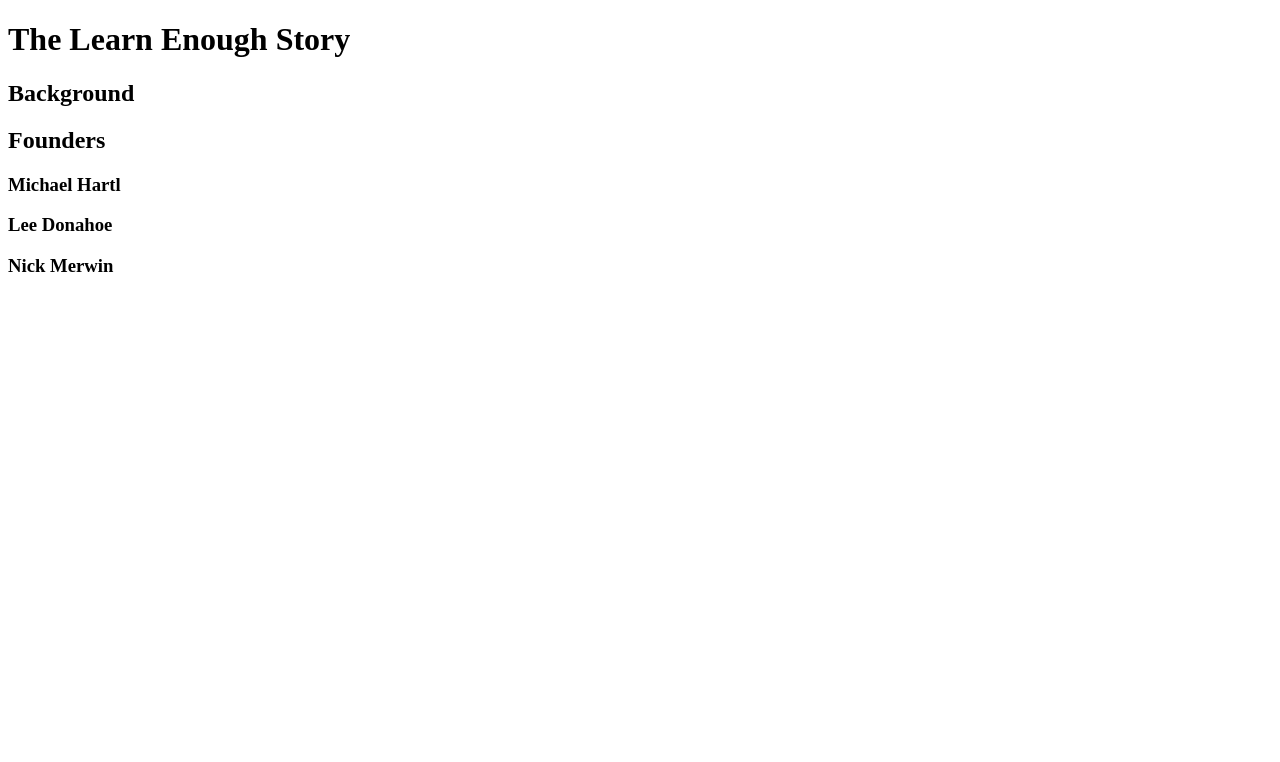
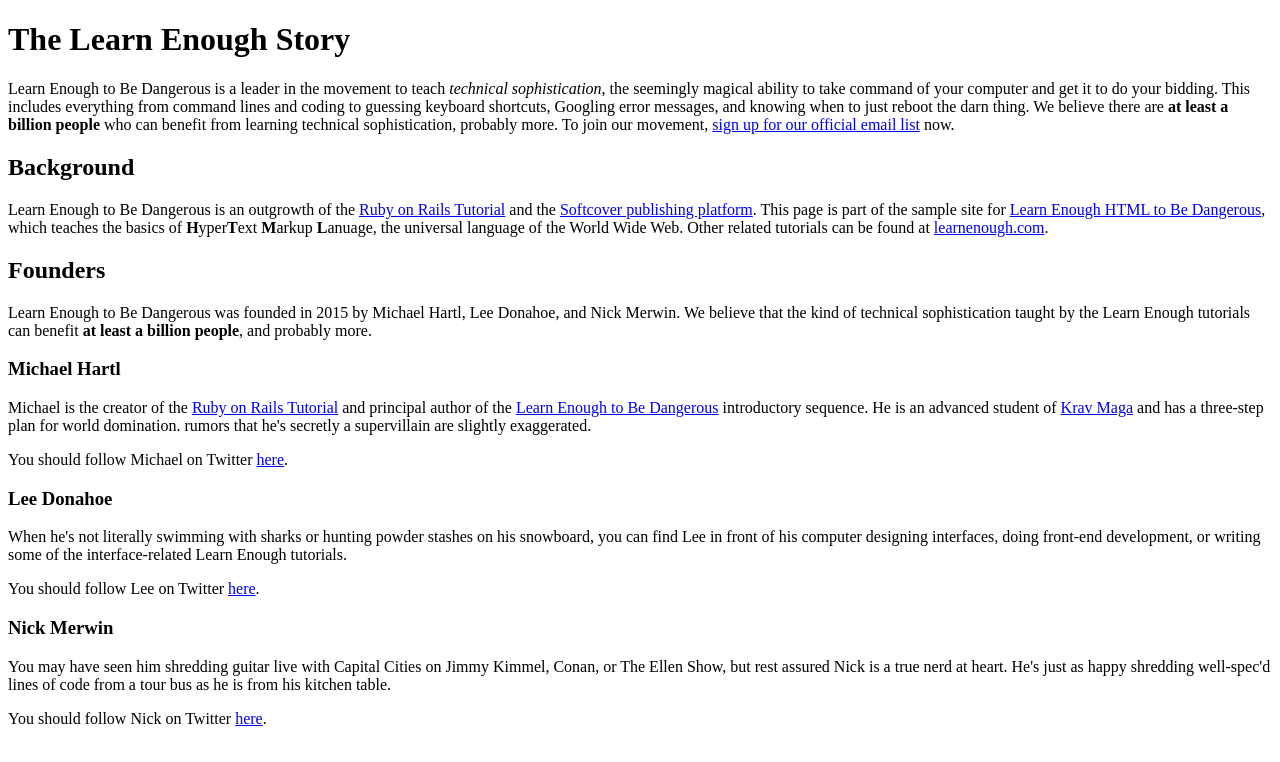
Before and after one commit to rogarithm/sample-website, a plain HTML site: page index.html in a window 1280 px wide. Drawn offline with Linux system fonts and the light colour scheme.

Commit message:
code for 2.3 links

```diff
--- a/index.html
+++ b/index.html
@@ -7,10 +7,51 @@
 	<body>
 
 		<h1>The Learn Enough Story</h1>
+
+		<p>
+		Learn Enough to Be Dangerous is a leader in the movement to teach <em>technical sophistication</em>, the seemingly magical ability to take command of your computer and get it to do your bidding. This includes everything from command lines and coding to guessing keyboard shortcuts, Googling error messages, and knowing when to just reboot the darn thing. We believe there are <strong>at least a billion people</strong> who can benefit from learning technical sophistication, probably more. To join our movement, <a href="https://learnenough.com/email">sign up for our official email list</a> now.
+		</p>
+
     <h2>Background</h2>
+
+		<p>
+		Learn Enough to Be Dangerous is an outgrowth of the <a href="https://railstutorial.org/">Ruby on Rails Tutorial</a> and the <a href="https://www.softcover.io/">Softcover publishing platform</a>. This page is part of the sample site for <a href="https://www.leaarnenough.com/html">Learn Enough HTML to Be Dangerous<em></em></a>, which teaches the basics of <strong>H</strong>yper<strong>T</strong>ext <strong>M</strong>arkup <strong>L</strong>anuage, the universal language of the World Wide Web. Other related tutorials can be found at <a href="https://www.learnenough.com/">learnenough.com</a>.
+		</p>
     <h2>Founders</h2>
+
+		<p>
+		Learn Enough to Be Dangerous was founded in 2015 by Michael Hartl, Lee Donahoe, and Nick Merwin. We believe that the kind of technical sophistication taught by the Learn Enough tutorials can benefit <strong>at least a billion people</strong>, and probably more.
     <h3>Michael Hartl</h3>
+
+		<p>
+		  Michael is the creator of the <a href="https://www.railstutorial.org/">Ruby on Rails Tutorial</a> and principal author of the <a href="https://www.learnenough.com/">Learn Enough to Be Dangerous</a> introductory sequence. He is an advanced student of <a href="https://www.kravmaga.com/">Krav Maga</a> and has a three-step plan for world domination. rumors that he's secretly a supervillain are slightly exaggerated.
+		</p>
+
+		<p>
+		  You should follow Michael on Twitter
+			<a href="https://twitter.com/mhartl" target="_blank" rel="noopener">here</a>.
+		</p>
+
     <h3>Lee Donahoe</h3>
+
+		<p>
+		  When he's not literally swimming with sharks or hunting powder stashes on his snowboard, you can find Lee in front of his computer designing interfaces, doing front-end development, or writing some of the interface-related Learn Enough tutorials.
+		</p>
+
+		<p>
+		  You should follow Lee on Twitter
+			<a href="https://twitter.com/leedonahoe" target="_blank" rel="noopener">here</a>.
+		</p>
+
     <h3>Nick Merwin</h3>
+
+		<p>
+		  You may have seen him shredding guitar live with Capital Cities on Jimmy Kimmel, Conan, or The Ellen Show, but rest assured Nick is a true nerd at heart. He's just as happy shredding well-spec'd lines of code from a tour bus as he is from his kitchen table.
+		</p>
+
+		<p>
+		  You should follow Nick on Twitter
+			<a href="https://twitter.com/nickmerwin" target="_blank" rel="noopener">here</a>.
+		</p>
 	</body>
 </html>
```
